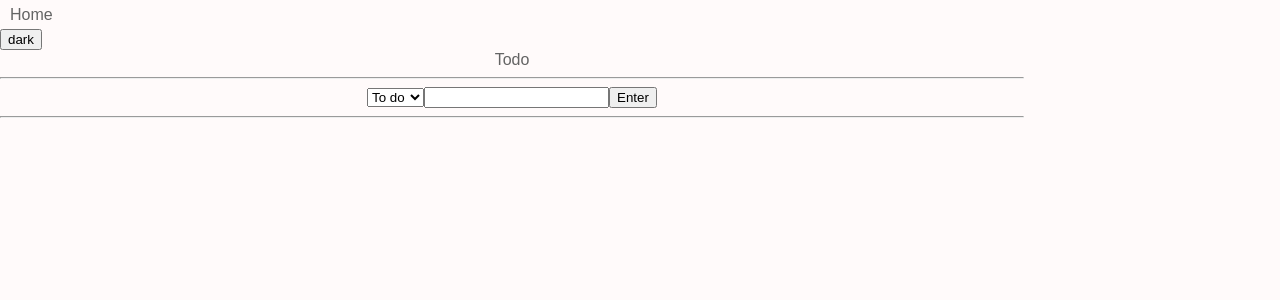
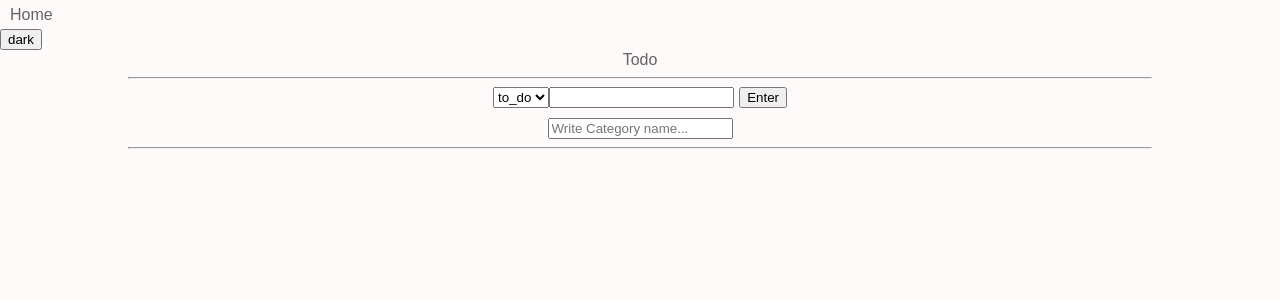
Before and after one commit to Heeja/react-learn_mst, a React (Create React App) app: page /todos in a window 1280 px wide. Shown: the top 300 px of the page. Built offline with nearby package versions, Linux system fonts and the light colour scheme.

Commit message:
Todo List - add category, add TodoCard data

```diff
--- a/src/Routes/todos/Todos.tsx
+++ b/src/Routes/todos/Todos.tsx
@@ -1,16 +1,33 @@
-import React from "react";
+import React, { useState } from "react";
 import { useRecoilValue } from "recoil";
 import styled from "styled-components";
 import { RTodoList } from "../../atoms";
+import CreateCategory from "../../components/CreateCategory";
 import CreateTodo from "../../components/CreateTodo";
 import TodoCard from "../../components/TodoCard";
 
 const TodoListBox = styled.div`
+  display: flex;
+  flex-direction: column;
+  align-items: center;
+  text-align: center;
+
+  hr {
+    width: 80%;
+  }
+`;
+
+const Forms = styled.div`
   width: 80%;
-  text-align: center;
+`;
+
+const BoxAddTodo = styled.div`
+  display: flex;
+  justify-content: center;
 `;
 
 const CardList = styled.div`
+  width: 80%;
   display: grid;
   grid-template-columns: repeat(2, 1fr);
   grid-column-gap: 10px;
@@ -19,19 +36,47 @@ const CardList = styled.div`
 `;
 
 function Todos() {
+  const [category, setCategory] = useState("to_do");
   const todosList = useRecoilValue(RTodoList);
+
+  const selectCategory = (e: React.MouseEvent<HTMLSelectElement>) => {
+    setCategory(e.currentTarget.value as any);
+  };
+
+  const todosKeys = Object.keys(todosList);
+
+  // if (todosList[0])
+  //   todosList.map((data) =>
+  //     window.localStorage.setItem(
+  //       data.category,
+  //       JSON.stringify([data.text, data.id])
+  //     )
+  //   );
+
+  console.log(todosList);
 
   return (
     <TodoListBox>
       <h1>Todo</h1>
       <hr />
-
-      <CreateTodo />
+      <Forms>
+        <BoxAddTodo>
+          <select value={category} onInput={selectCategory}>
+            {todosKeys.map((c) => (
+              <option key={c} value={c}>
+                {c}
+              </option>
+            ))}
+          </select>
+          <CreateTodo category={category} />
+        </BoxAddTodo>
+        <CreateCategory />
+      </Forms>
       <hr />
       <CardList>
-        {todosList.map((todoCard) => (
-          <TodoCard key={todoCard.id} {...todoCard} />
-        ))}
+        {/* {todosList.map((todokey) => (
+          <TodoCard key={todokey} category={todokey} />
+        ))} */}
       </CardList>
     </TodoListBox>
   );
--- a/src/atoms.tsx
+++ b/src/atoms.tsx
@@ -1,22 +1,28 @@
-import { atom } from "recoil";
+import { atom, selector } from "recoil";
 
-export enum Categories {
-  "TO_DO" = "TO_DO",
-  "DOING" = "DOING",
-  "DONE" = "DONE",
-}
 export interface IToDo {
+  id: number;
   text: string;
-  id: number;
-  category: Categories;
 }
 
-export const categoryState = atom<Categories>({
-  key: "category",
-  default: Categories.TO_DO,
+export interface IToDoState {
+  [key: string]: IToDo[];
+}
+
+export const RTodoList = atom<IToDoState>({
+  key: "TodoList",
+  default: {
+    to_do: [],
+    doing: [],
+    done: [],
+  },
 });
 
-export const RTodoList = atom<IToDo[]>({
-  key: "TodoList",
-  default: [],
-});
+// export const toDoSelector = selector({
+//   key: "toDoSelector",
+//   get: ({ get }) => {
+//     const toDos = get(RTodoList);
+//     const category = get(Object.keys(RTodoList));
+//     return toDos.filter((toDo) => toDo.category === category);
+//   },
+// });
--- /dev/null
+++ b/src/components/CreateCategory.tsx
@@ -0,0 +1,43 @@
+import React, { useState } from "react";
+import styled from "styled-components";
+import { useSetRecoilState } from "recoil";
+import { RTodoList } from "../atoms";
+
+const FormBox = styled.form`
+  display: flex;
+  justify-content: center;
+  margin-top: 10px;
+`;
+
+function CreateCategory() {
+  const [addCategory, setAddCategory] = useState("");
+  const setTodoList = useSetRecoilState(RTodoList);
+
+  const onChange = (e: React.ChangeEvent<HTMLInputElement>) => {
+    setAddCategory(e.target.value);
+  };
+
+  const onAddCategory = (e: React.FormEvent<HTMLFormElement>) => {
+    e.preventDefault();
+
+    setTodoList((allTodos) => {
+      return { ...allTodos, [addCategory]: [] };
+    });
+    setAddCategory("");
+  };
+  return (
+    <>
+      <FormBox onSubmit={onAddCategory}>
+        <input
+          type="text"
+          name="addCategory"
+          value={addCategory}
+          onChange={onChange}
+          placeholder="Write Category name..."
+        />
+      </FormBox>
+    </>
+  );
+}
+
+export default CreateCategory;
--- a/src/components/CreateTodo.tsx
+++ b/src/components/CreateTodo.tsx
@@ -1,40 +1,55 @@
-import { useState } from "react";
-import { useRecoilState, useSetRecoilState } from "recoil";
-import { Categories, categoryState, RTodoList } from "../atoms";
+import React, { useState } from "react";
+import { useSetRecoilState } from "recoil";
+import styled from "styled-components";
+import { RTodoList } from "../atoms";
 
-function CreateTodo() {
+const FormBox = styled.form`
+  display: flex;
+  justify-content: center;
+
+  select {
+    width: 30%;
+    margin-right: 5px;
+  }
+
+  input {
+    margin-right: 5px;
+  }
+
+  button {
+    width: 20%;
+  }
+`;
+interface IProp {
+  category: string;
+}
+
+function CreateTodo({ category }: IProp) {
   const [todoName, setTodoName] = useState("");
-  const [category, setCategory] = useRecoilState(categoryState);
   const setTodoList = useSetRecoilState(RTodoList);
 
-  const onChangeTodo = (e: any) => {
+  const onChangeTodo = (e: React.ChangeEvent<HTMLInputElement>) => {
     setTodoName(e.target.value);
   };
 
-  const addTodo = (e: any) => {
+  const addTodo = (e: React.FormEvent<HTMLFormElement>) => {
     e.preventDefault();
-    setTodoList((oldList) => [
-      ...oldList,
-      { id: Date.now(), text: todoName, category: category },
-    ]);
+    setTodoList((allTodos) => {
+      const newTodo = {
+        id: Date.now(),
+        text: todoName,
+      };
+      return { ...allTodos, [category]: [...allTodos[category], newTodo] };
+    });
     setTodoName("");
-  };
-
-  const selectCategory = (e: React.FormEvent<HTMLSelectElement>) => {
-    setCategory(e.currentTarget.value as any);
   };
 
   return (
     <>
-      <form action="" onSubmit={addTodo}>
-        <select value={category} onInput={selectCategory}>
-          <option value={Categories.TO_DO}>To do</option>
-          <option value={Categories.DOING}>Doing</option>
-          <option value={Categories.DONE}>Done</option>
-        </select>
+      <FormBox onSubmit={addTodo}>
         <input type="text" value={todoName} onChange={onChangeTodo} />
         <button>Enter</button>
-      </form>
+      </FormBox>
     </>
   );
 }
--- a/src/components/TodoCard.tsx
+++ b/src/components/TodoCard.tsx
@@ -1,37 +1,54 @@
+import { useRecoilValue, useSetRecoilState } from "recoil";
 import styled from "styled-components";
-import { Categories, IToDo } from "../atoms";
+import { IToDo, RTodoList } from "../atoms";
 
 const CardBox = styled.div`
-  height: 30px;
   border: solid 0.5px;
+  font-align: center;
+
+  button {
+    font-size: 10px;
+    width: 30%;
+  }
 `;
 
-function TodoCard({ text, category, id }: IToDo) {
-  // console.log(text);
-  // console.log(category);
-  // console.log(id);
+function TodoCard(category: string) {
+  const setTodoList = useSetRecoilState(RTodoList);
 
-  const onClick = () => console.log("Click!");
+  const onClick = (e: React.MouseEvent<HTMLButtonElement>) =>
+    console.log("click");
+  // {
+  // setTodoList((reTodos) => {
+  //   const newCategorys = e.currentTarget.name;
+  //   const tgIndex = reTodos.findIndex((e) => e.id === id);
+
+  //   const newTodos = [
+  //     ...reTodos.slice(0, tgIndex),
+  //     { text, id, category: newCategorys },
+  //     ...reTodos.slice(tgIndex + 1),
+  //   ];
+
+  // return newTodos;
+  // });
+  // };
+
+  // const splIndex = categoryList.findIndex((c) => c === category);
+  // const cutCategory = [
+  //   ...categoryList.slice(0, splIndex),
+  //   ...categoryList.slice(splIndex + 1),
+  // ];
 
   return (
     <>
-      <CardBox key={id}>
-        <span>{text}</span>
-        {category !== Categories.TO_DO && (
-          <button name={Categories.TO_DO} onClick={onClick}>
-            Todo
-          </button>
-        )}
-        {category !== Categories.DOING && (
-          <button name={Categories.DOING} onClick={onClick}>
-            Doing
-          </button>
-        )}
-        {category !== Categories.DONE && (
-          <button name={Categories.DONE} onClick={onClick}>
-            Done
-          </button>
-        )}
+      <CardBox>
+        <div>{category}</div>
+        {/* {cutCategory.map((c) => {
+          return (
+            <button key={c} name={c} onClick={onClick}>
+              {c}
+            </button>
+          );
+        })} */}
       </CardBox>
     </>
   );
```
